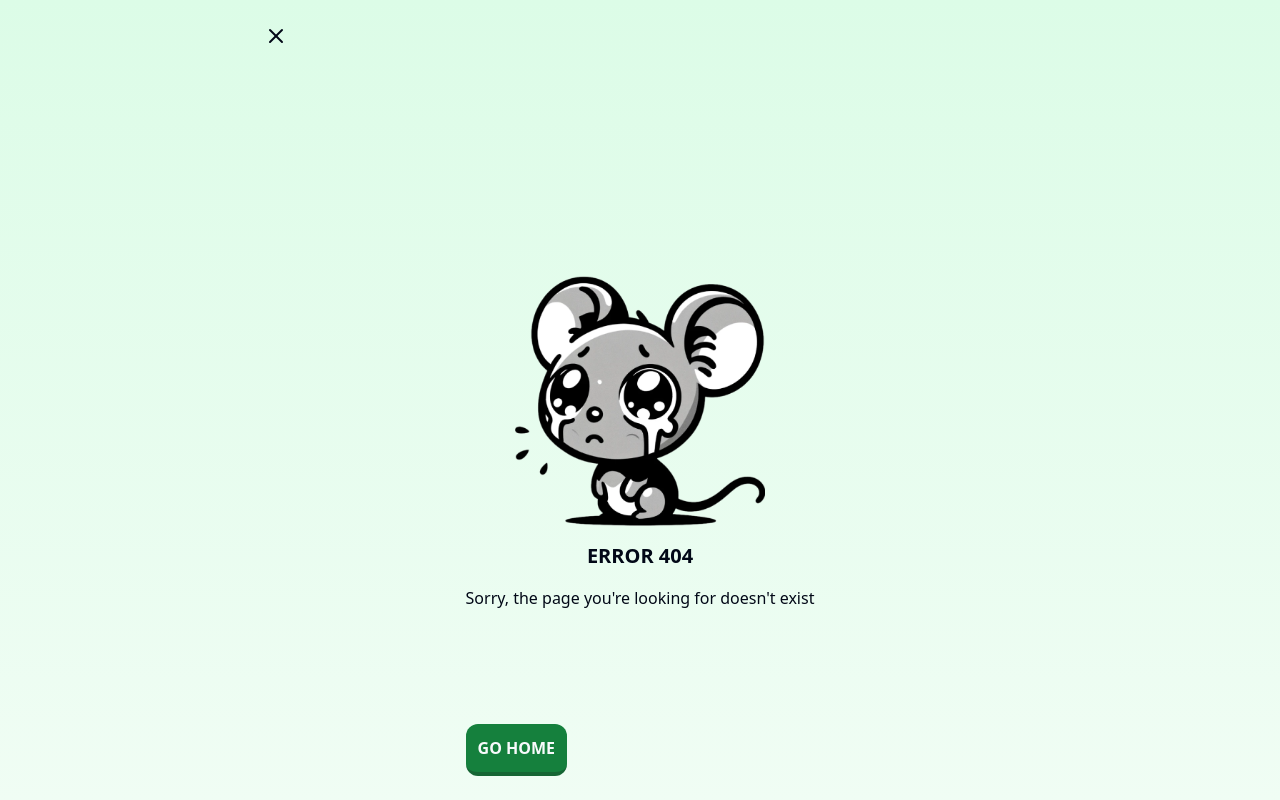
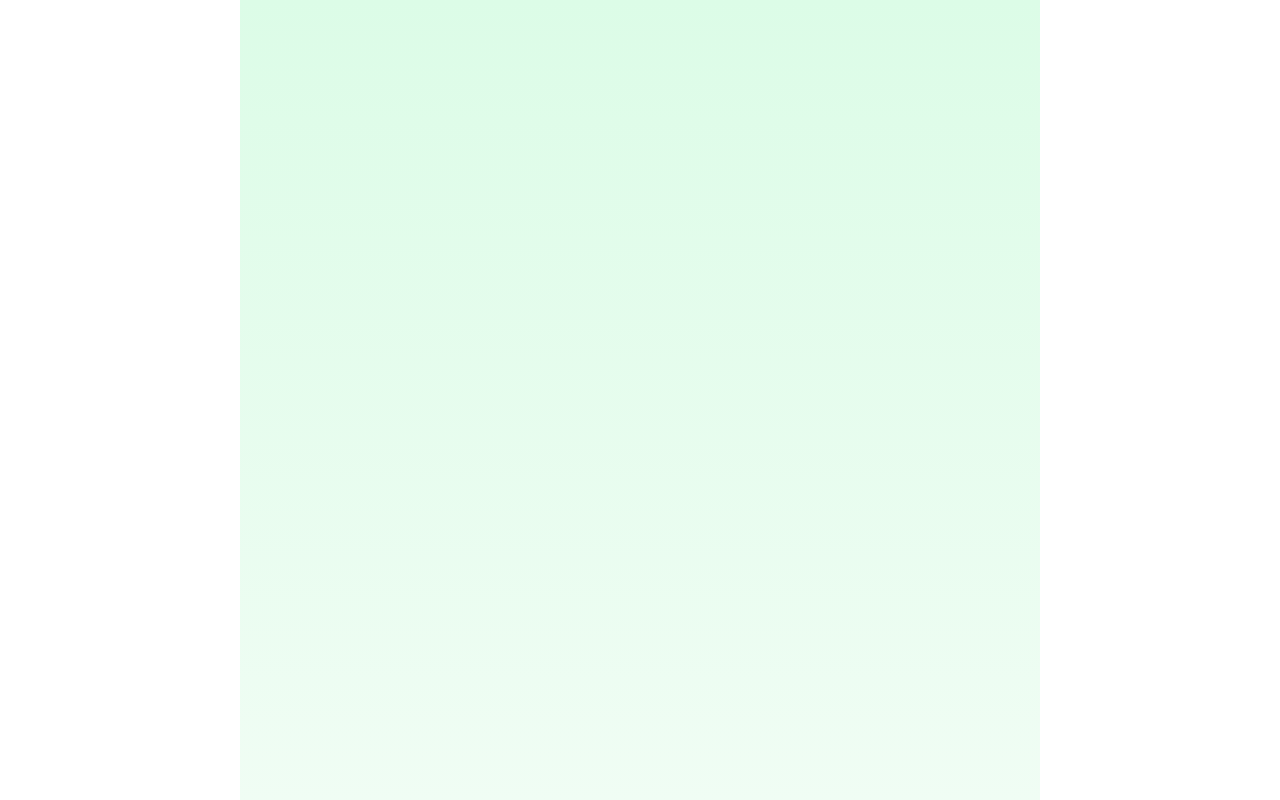
Before and after one commit to BurgerBurglar/graph-guesser, a Next.js app: page /results/details in a window 1280 px wide. Before the commit this address had no page. Built offline with nearby package versions, Linux system fonts and the light colour scheme.

Commit message:
add result details page

```diff
--- a/src/app/quizes/[id]/Graph.tsx
+++ b/src/app/quizes/[id]/Graph.tsx
@@ -9,7 +9,7 @@ const Graph: React.FC<GraphProps> = ({ quizId }) => {
 
   return (
     <figure
-      className="flex min-h-[145px] grow flex-col"
+      className="flex min-h-[270px] grow flex-col"
       dangerouslySetInnerHTML={{
         __html: html,
       }}
--- /dev/null
+++ b/src/app/results/details/page.tsx
@@ -0,0 +1,21 @@
+"use client";
+
+import type { NextPage } from "next";
+import { useIsClient } from "usehooks-ts";
+import Graph from "~/app/quizes/[id]/Graph";
+import { useDeck } from "~/context/DeckContext";
+
+const Page: NextPage = () => {
+  const {
+    deck: { quizIds },
+  } = useDeck();
+  const isClient = useIsClient();
+
+  return (
+    <main className="container relative flex min-h-screen flex-col justify-start gap-2 bg-gradient-to-b from-green-100 to-green-50 px-4 py-6">
+      {isClient &&
+        quizIds.map((quizId) => <Graph key={quizId} quizId={quizId} />)}
+    </main>
+  );
+};
+export default Page;
--- a/src/app/results/page.tsx
+++ b/src/app/results/page.tsx
@@ -2,6 +2,7 @@
 
 import type { NextPage } from "next";
 import Image from "next/image";
+import Link from "next/link";
 import { useIsClient } from "usehooks-ts";
 import ResultDisplay from "~/app/results/ResultsDisplay";
 import {
@@ -57,7 +58,9 @@ const Results: NextPage = () => {
         </div>
         <div className="flex w-full flex-col items-stretch gap-2 md:flex-row">
           <NeutralButton className="grow">SHARE</NeutralButton>
-          <NeutralButton className="grow">SEE RESULTS</NeutralButton>
+          <NeutralButton asChild className="grow">
+            <Link href="/results/details">SEE RESULTS</Link>
+          </NeutralButton>
           <PrimaryButton className="grow" onClick={() => playRandomGame(false)}>
             PLAY AGAIN
           </PrimaryButton>
```
